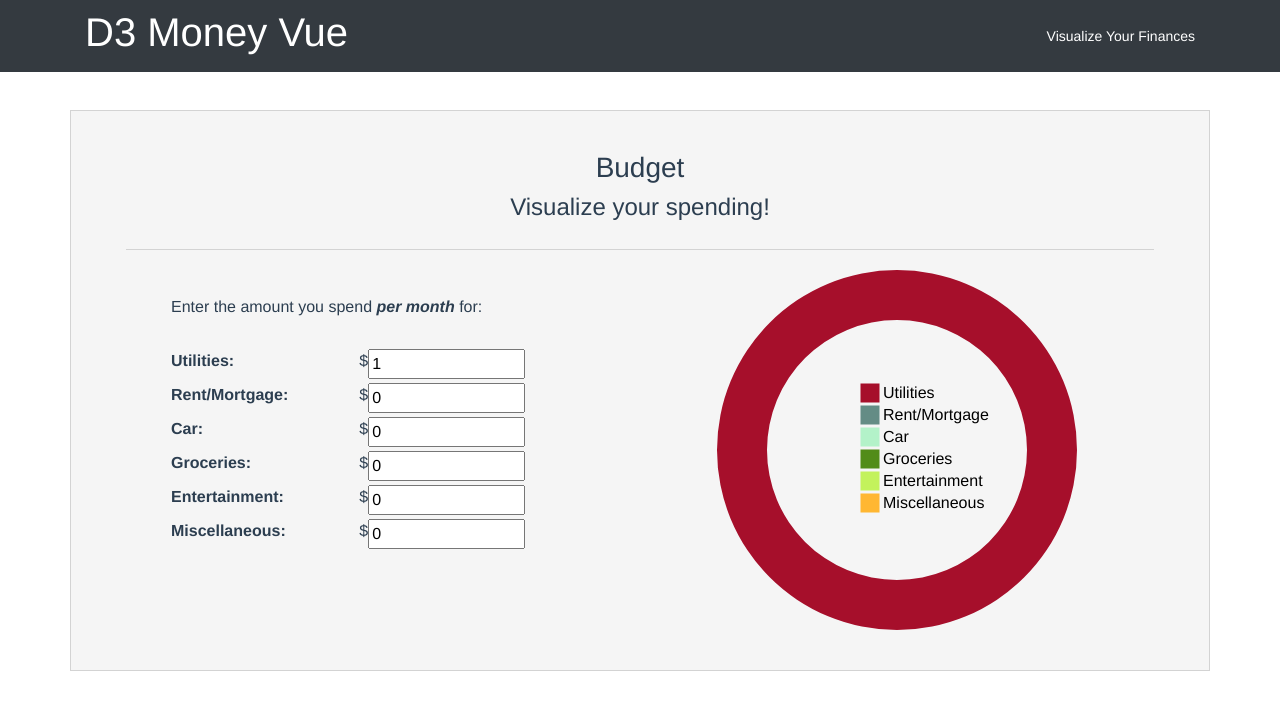
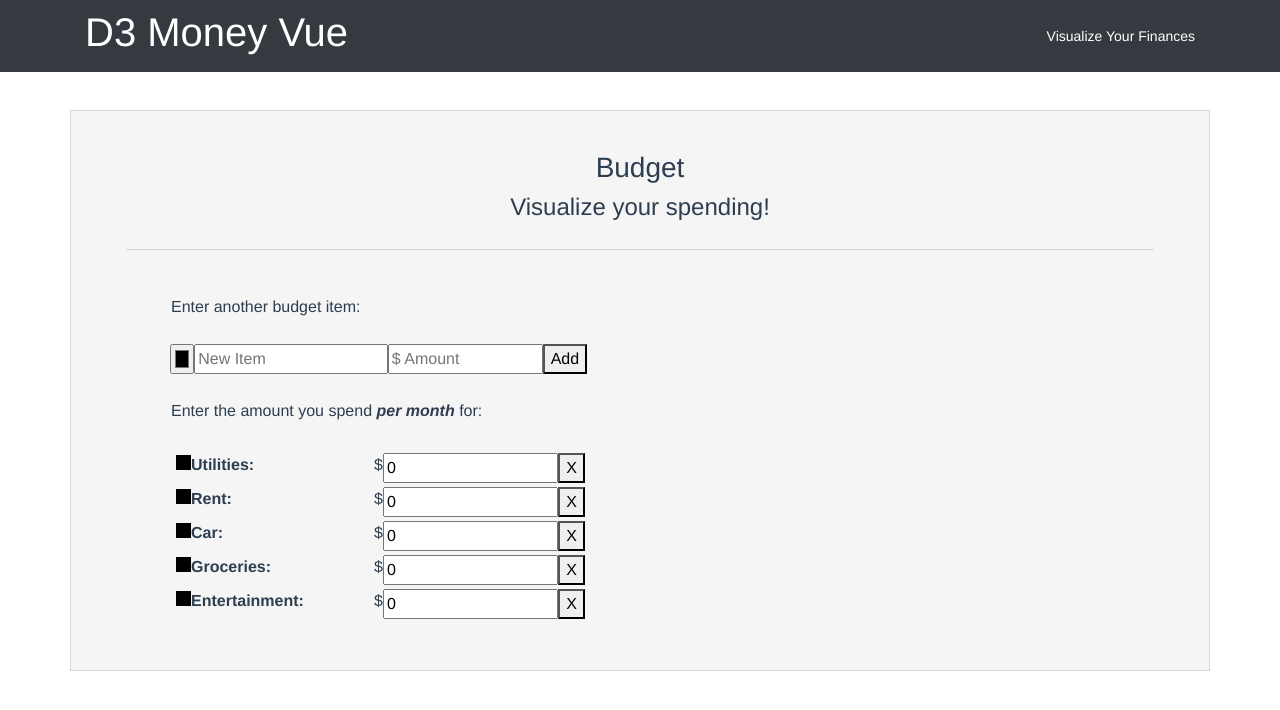
Before and after one commit to lkukhar/D3-Money-Vue, a Vue app: page / in a window 1280 px wide. Shown: the top 710 px of the page. Built offline with nearby package versions, Linux system fonts and the light colour scheme.

Commit message:
Refactor Data, Add Remove Method, Add Color Picker, Prep HTML for Conversion To Dynamic Budget List

```diff
--- a/src/components/Budgeting.vue
+++ b/src/components/Budgeting.vue
@@ -17,12 +17,25 @@
           <div class="row sub-budget">
             <!-- INPUT -->
             <div class="col-md-6">
-              <span id="instruction">Enter the amount you spend <em><b>per month</b></em> for:</span>
-              <div v-for="item in expenseItems" class="money-item-fields">
+              <div>
+                <span class="instruction">Enter another budget item:</span>
                 <div>
-                  <b>{{item.label}}:</b>
-                  <div class="money-item-amount float-right">
-                    $<input type="number" step=".01" min="0" v-on:input="createChart(true)" v-model.number="item.count" v-bind:placeholder="item.label"/>
+                  <input type="color" id="color-picker" />
+                  <input name="new-budget-item" id="new-budget-item" class="float-left new-budget" placeholder="New Item"/>
+                  <input name="new-budget-amount" id="new-budget-amount" class="float-left new-budget" placeholder="$ Amount"/>
+                  <button>Add</button>
+                </div>
+              </div>
+              <div>
+                <span class="instruction">Enter the amount you spend <em><b>per month</b></em> for:</span>
+                <div v-for="item in expenseItems" class="money-item-fields">
+                  <div>
+                    <div class="color"></div>
+                    <b>{{item.label}}:</b>
+                    <div class="money-item-amount float-right">
+                      <button class="float-right" type="button" name="delete" v-on:click="removeBudgetItem(item)">X</button>
+                      $<input type="number" step="1" min="0" v-on:input="createChart(true)" v-model.number="item.count" v-bind:placeholder="item.label"/>
+                    </div>
                   </div>
                 </div>
               </div>
@@ -52,12 +65,11 @@
     data () {
       return {
         expenseItems: [
-          {label: 'Utilities',       count: 1},
-          {label: 'Rent/Mortgage',   count: 0},
-          {label: 'Car',             count: 0},
-          {label: 'Groceries',       count: 0},
-          {label: 'Entertainment',   count: 0},
-          {label: 'Miscellaneous',   count: 0}
+          {label: 'Utilities',       count: 0, color: '#A60F2B'},
+          {label: 'Rent',            count: 0, color: '#648C85'},
+          {label: 'Car',             count: 0, color: '#B3F2C9'},
+          {label: 'Groceries',       count: 0, color: '#528C18'},
+          {label: 'Entertainment',   count: 0, color: '#C3F25C'}
         ]
       }
     },
@@ -65,6 +77,12 @@
       this.createChart(false); //Create original chart, without removal of anything
     },
     methods: {
+      removeBudgetItem: function(item){
+        var index = this.expenseItems.indexOf(item);
+        if (index > -1) {
+          this.expenseItems.splice(index, 1);
+        }
+      },
       createChart : function(isUpdate){
         if(isUpdate){
           d3.selectAll("svg").remove(); //Remove old chart, then recreate if true
@@ -77,8 +95,7 @@
         var radius = Math.min(width, height) / 2;
 
         var color = d3.scaleOrdinal().range(['#A60F2B', '#648C85', '#B3F2C9',
-                                             '#528C18', '#C3F25C', '#FFB732',
-                                             '#128518', '#5F6318', '#B266B2']);
+                                             '#528C18', '#C3F25C']);
 
         var svg = d3.select('#budget-chart')
                     .append('svg')
@@ -100,27 +117,7 @@
                       .attr('fill', function(d, i) {
                          return color(d.data.label);
                       });
-        var legend = svg.selectAll('.legend')
-                        .data(color.domain())
-                        .enter()
-                        .append('g')
-                        .attr('class', 'legend')
-                        .attr('transform', function(d, i) {
-                          var height = legendRectSize + legendSpacing;
-                          var offset =  height * color.domain().length / 2;
-                          var horz = -2 * legendRectSize;
-                          var vert = i * height - offset;
-                          return 'translate(' + horz + ',' + vert + ')';
-                        });
-        legend.append('rect')
-              .attr('width', legendRectSize)
-              .attr('height', legendRectSize)
-              .style('fill', color)
-              .style('stroke', color);
-        legend.append('text')
-              .attr('x', legendRectSize + legendSpacing)
-              .attr('y', legendRectSize - legendSpacing)
-              .text(function(d) { return d; });
+
       }
     }
   }
@@ -140,13 +137,17 @@
     float:right;
   }
 
+  .instruction{
+    display: inline-block;
+    padding: 25px 0px ;
+  }
   .money-item-fields{
     padding:5px 0px 5px 30px;
   }
   .money-item-amount{
     display: inline-block;
     text-align: right;
-    margin-right: 100px;
+    margin-right:40px;
   }
   .legend {
     font-size: 12px;
@@ -155,18 +156,36 @@
     margin: 0px 40px;
     border-top: 1px solid lightgrey;
   }
-
+  .new-budget{
+    width:30%;
+  }
+  .color{
+    display:inline-block;
+    width:15px;
+    height:15px;
+    background-color: black;
+    margin-left:5px;
+  }
   #budget-chart{
     height: 360px;
     width: 360px;
     position: relative;
   }
-  #instruction{
-    display: inline-block;
-    padding: 25px 0px ;
-  }
   #budgeting{
     background-color: whitesmoke;
     border: 1px solid lightgrey;
   }
+  #new-budget-item{
+
+    width:40%
+  }
+  #new-budget-amount{
+    width:32%
+  }
+  #color-picker{
+    width:5%;
+    float:left;
+    height:30px;
+    margin-left:6%;
+  }
 </style>
```
